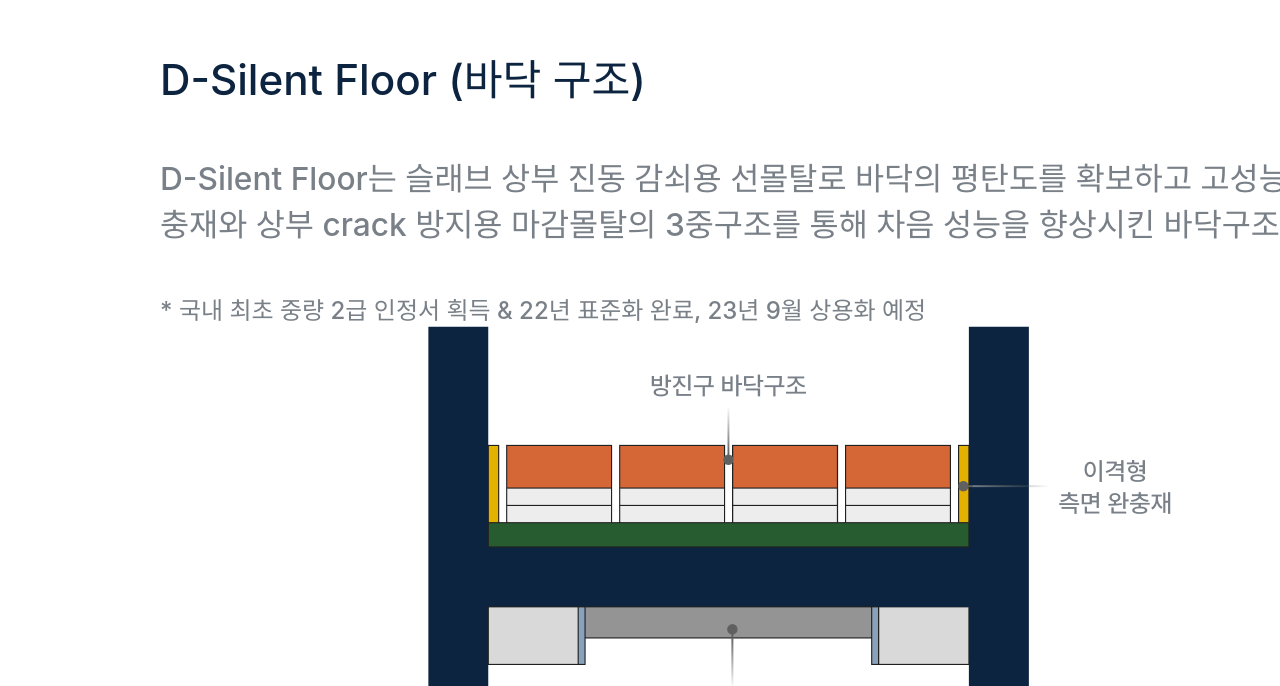
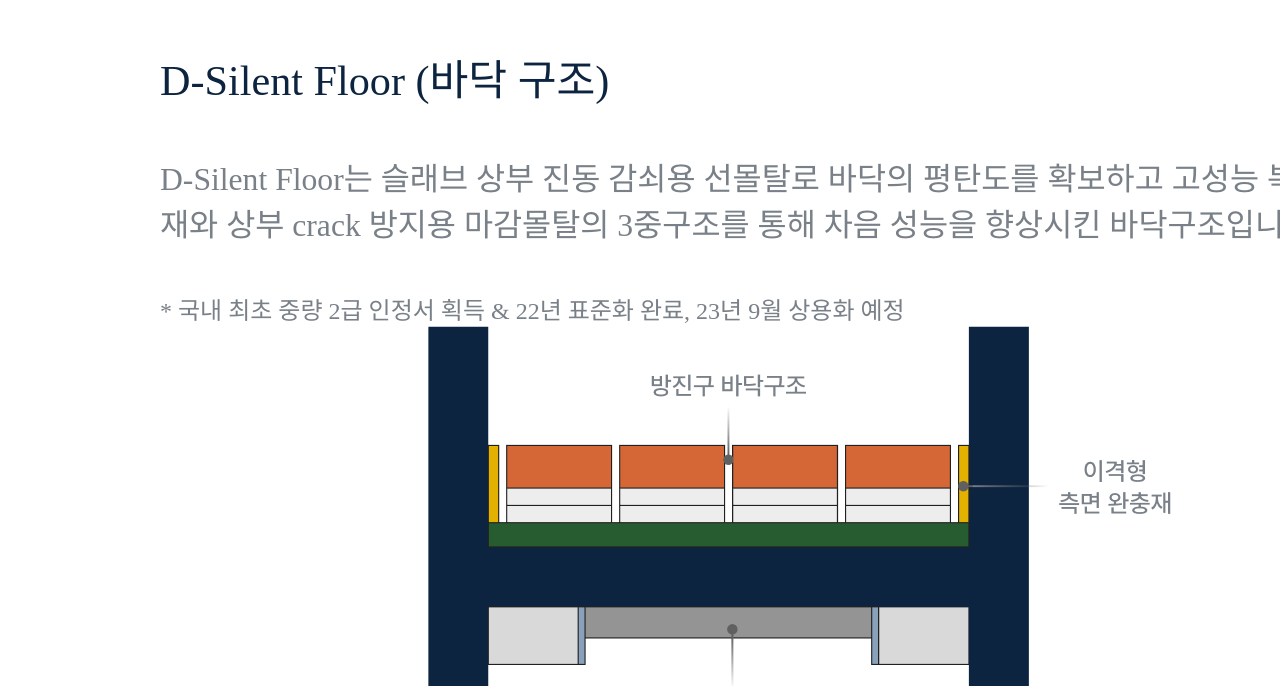
Before and after one commit to DLenc/Randing, a React (Create React App) app: page / in a window 1280 px wide. Shown: the part 114-800 px from the top of the page. Built offline with nearby package versions, Linux system fonts and the light colour scheme.

Commit message:
#6 feat: 폰트 추가 및 수정

```diff
--- a/src/style/font.ts
+++ b/src/style/font.ts
@@ -1,49 +1,73 @@
 import { CSSProperties } from 'react';
 import Color from './color';
+
+const Head1: CSSProperties = {
+  color: 'white',
+  fontSize: '63.302px',
+  fontWeight: 600,
+  lineHeight: 'normal',
+  fontFamily: 'Pretendard'
+};
+
+const Head2: CSSProperties = {
+  color: 'white',
+  fontSize: '63.302px',
+  fontWeight: 400,
+  lineHeight: 'normal',
+  fontFamily: 'Pretendard'
+};
 
 const Title1: CSSProperties = {
   color: Color.dlNavy,
   fontSize: '42.201px',
   fontWeight: 500,
-  lineHeight: 'normal'
+  lineHeight: 'normal',
+  fontFamily: 'Pretendard'
 };
 
 const Title2: CSSProperties = {
   color: Color.dlNavy,
   fontSize: '49.235px',
   fontWeight: 500,
-  lineHeight: 'normal'
+  lineHeight: 'normal',
+  fontFamily: 'Pretendard'
 };
 
 const Title3: CSSProperties = {
   color: Color.dlNavy,
   fontSize: '36.5px',
   fontWeight: 500,
-  lineHeight: 'normal'
+  lineHeight: 'normal',
+  fontFamily: 'Pretendard'
 };
 
 const Sub: CSSProperties = {
   color: Color.subText,
   fontSize: '31.651px',
   fontWeight: 500,
-  lineHeight: 'normal'
+  lineHeight: 'normal',
+  fontFamily: 'Pretendard'
 };
 
 const Content: CSSProperties = {
   color: Color.subText,
   fontSize: '24px',
   fontWeight: 500,
-  lineHeight: 'normal'
+  lineHeight: 'normal',
+  fontFamily: 'Pretendard'
 };
 
 const SubContent: CSSProperties = {
   color: 'white',
   fontSize: '24px',
   fontWeight: 500,
-  lineHeight: 'normal'
+  lineHeight: 'normal',
+  fontFamily: 'Pretendard'
 };
 
 const FONT = {
+  Head1,
+  Head2,
   Title1,
   Title2,
   Title3,
```
